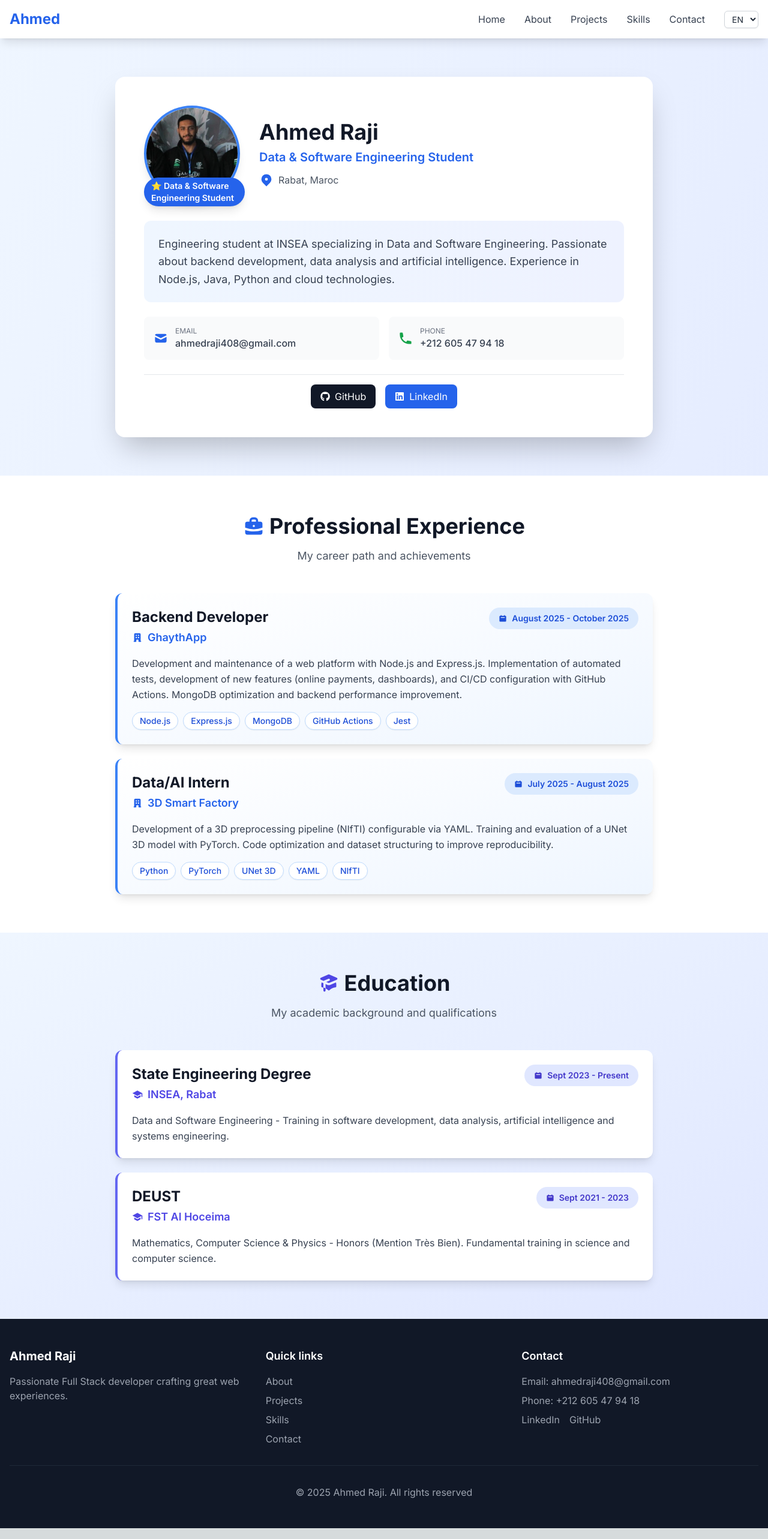
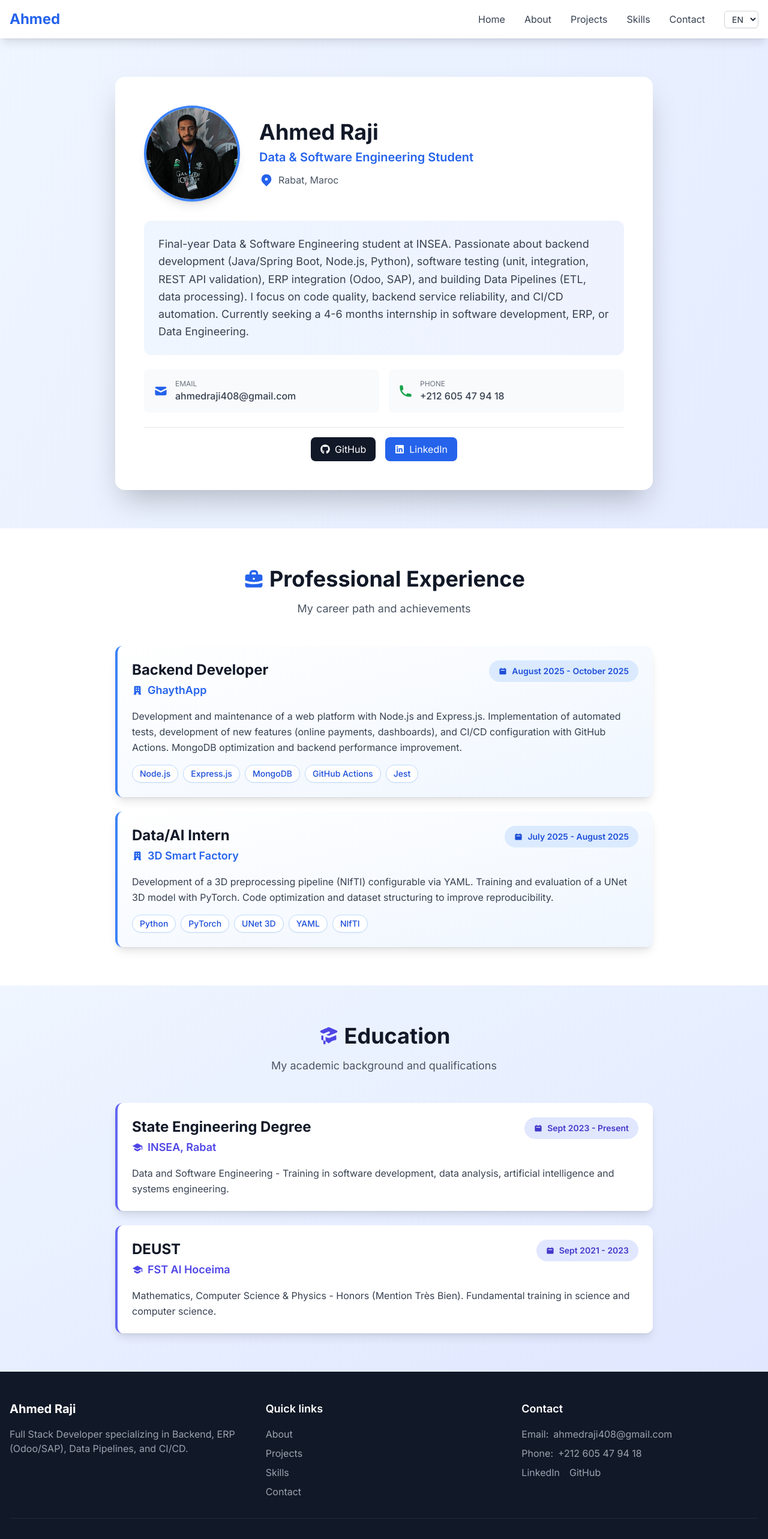
Before and after one commit to xxxmed/rajiAhmedPortfolio, a Next.js app: page /en/about in a window 1280 px wide. Shown: the top 2566 px of the page at 60% size. Built offline with nearby package versions, Linux system fonts and the light colour scheme.

Commit message:
feat: update footer contact information layout and enhance localization strings

```diff
--- a/components/Footer.tsx
+++ b/components/Footer.tsx
@@ -28,8 +28,14 @@ export default function Footer() {
           <div>
             <h4 className="text-lg font-semibold mb-4">{t('contact.title')}</h4>
             <div className="space-y-2 text-gray-400">
-              <p>{t('contact.email', {value: ''})}<a href={`mailto:${personalInfo.email}`} className="hover:text-white transition-colors">{personalInfo.email}</a></p>
-              <p>{t('contact.phone', {value: ''})}<a href={`tel:${personalInfo.phone}`} className="hover:text-white transition-colors">{personalInfo.phone}</a></p>
+              <p className="flex items-center gap-2">
+                <span>{t('contact.email', {value: ''})}</span>
+                <a dir="ltr" href={`mailto:${personalInfo.email}`} className="hover:text-white transition-colors">{personalInfo.email}</a>
+              </p>
+              <p className="flex items-center gap-2">
+                <span>{t('contact.phone', {value: ''})}</span>
+                <a dir="ltr" href={`tel:${personalInfo.phone}`} className="hover:text-white transition-colors">{personalInfo.phone}</a>
+              </p>
               <div className="flex space-x-4 mt-4">
                 {personalInfo.socialLinks.linkedin && (
                   <a href={personalInfo.socialLinks.linkedin} target="_blank" rel="noopener noreferrer" className="hover:text-white transition-colors">LinkedIn</a>
--- a/lib/data.ts
+++ b/lib/data.ts
@@ -60,6 +60,15 @@ export const skillCategories = {
       { name: "C" },
       { name: "C++" },
     ]
+  },frontend: {
+    titleKey: "Data.skills.categories.frontend",
+    skills: [
+      { name: "JavaScript" },
+      { name: "React" },
+      { name: "Next.js" },
+      { name: "HTML5/CSS3" },
+      { name: "Bootstrap" },
+    ]
   },
   database: {
     titleKey: "Data.skills.categories.database",
@@ -71,16 +80,7 @@ export const skillCategories = {
       { name: "Redis" },
     ]
   },
-  frontend: {
-    titleKey: "Data.skills.categories.frontend",
-    skills: [
-      { name: "JavaScript" },
-      { name: "React" },
-      { name: "Next.js" },
-      { name: "HTML5/CSS3" },
-      { name: "Bootstrap" },
-    ]
-  },
+
   devops: {
     titleKey: "Data.skills.categories.devops",
     skills: [
--- a/messages/ar.json
+++ b/messages/ar.json
@@ -7,18 +7,18 @@
     "contact": "تواصل"
   },
   "Hero": {
-    "title": "مرحباً، أنا أحمد راجي",
-    "subtitle": "مطور الواجهة والخلفية شغوف بصناعة تجارب ويب مميزة.",
+    "title": "أحمد راجي",
+    "subtitle": "طالب هندسة البيانات والبرمجيات متخصص في تطوير Full Stack، تكامل أنظمة ERP (Odoo/SAP)، خطوط أنابيب البيانات (Data Pipelines) وأتمتة CI/CD. أبحث حالياً عن تدريب نهائي (4-6 أشهر) في تطوير البرمجيات أو ERP أو هندسة البيانات.",
     "viewProjects": "استعرض مشاريعي",
     "downloadCv": "تحميل السيرة الذاتية",
-    "imageAlt": "أحمد - مطور Full Stack",
-    "badgeTitle": "مطور",
-    "badgeSubtitle": "فل ستاك"
+    "imageAlt": "أحمد راجي - مهندس برمجيات",
+    "badgeTitle": "متاح لـ",
+    "badgeSubtitle": "تدريب PFE"
   },
   "Footer": {
     "name": "أحمد راجي",
     "copyright": "جميع الحقوق محفوظة",
-    "tagline": "مطور فل ستاك شغوف بصناعة تجارب ويب رائعة.",
+    "tagline": "مطور Full Stack متخصص في Backend وERP (Odoo/SAP) وخطوط أنابيب البيانات وCI/CD.",
     "quickLinks": "روابط سريعة",
     "links": {
       "about": "نبذة",
@@ -129,7 +129,7 @@
     "personalInfo": {
       "name": "أحمد راجي",
       "title": "طالب هندسة البيانات والبرمجيات",
-      "bio": "طالب هندسة في المعهد الوطني للإحصاء والاقتصاد التطبيقي متخصص في علوم البيانات وهندسة البرمجيات. شغوف بتطوير الباك إند، تحليل البيانات والذكاء الاصطناعي. خبرة في Node.js و Java و Python والتقنيات السحابية."
+      "bio": "طالب في السنة الأخيرة من هندسة البيانات والبرمجيات في INSEA. شغوف بتطوير الواجهة الخلفية (Java/Spring Boot، Node.js، Python)، اختبار البرمجيات (الوحدة، التكامل، التحقق من API REST)، تكامل أنظمة ERP (Odoo، SAP) وبناء خطوط أنابيب البيانات (ETL، معالجة البيانات). أهتم بشكل خاص بجودة الكود، موثوقية خدمات الواجهة الخلفية وأتمتة CI/CD. أبحث حالياً عن تدريب نهاية الدراسة (4-6 أشهر) في تطوير البرمجيات أو ERP أو هندسة البيانات."
     },
     "experiences": {
       "backend": {
--- a/messages/en.json
+++ b/messages/en.json
@@ -7,18 +7,18 @@
     "contact": "Contact"
   },
   "Hero": {
-    "title": "Hello, I'm Ahmed Raji",
-    "subtitle": "Passionate Full Stack developer crafting great web experiences.",
+    "title": "Ahmed Raji",
+    "subtitle": "Data & Software Engineering student specializing in Full Stack Development, ERP Integration (Odoo/SAP), Data Pipelines, and CI/CD Automation. Currently seeking a 4-6 months final internship (PFE) in Software Development, ERP, or Data Engineering.",
     "viewProjects": "View my projects",
     "downloadCv": "Download CV",
-    "imageAlt": "Ahmed - Full Stack Developer",
-    "badgeTitle": "Developer",
-    "badgeSubtitle": "Full Stack"
+    "imageAlt": "Ahmed Raji - Software Engineer",
+    "badgeTitle": "Available for",
+    "badgeSubtitle": "Internship"
   },
   "Footer": {
     "name": "Ahmed Raji",
     "copyright": "All rights reserved",
-    "tagline": "Passionate Full Stack developer crafting great web experiences.",
+    "tagline": "Full Stack Developer specializing in Backend, ERP (Odoo/SAP), Data Pipelines, and CI/CD.",
     "quickLinks": "Quick links",
     "links": {
       "about": "About",
@@ -129,7 +129,7 @@
     "personalInfo": {
       "name": "Ahmed Raji",
       "title": "Data & Software Engineering Student",
-      "bio": "Engineering student at INSEA specializing in Data and Software Engineering. Passionate about backend development, data analysis and artificial intelligence. Experience in Node.js, Java, Python and cloud technologies."
+      "bio": "Final-year Data & Software Engineering student at INSEA. Passionate about backend development (Java/Spring Boot, Node.js, Python), software testing (unit, integration, REST API validation), ERP integration (Odoo, SAP), and building Data Pipelines (ETL, data processing). I focus on code quality, backend service reliability, and CI/CD automation. Currently seeking a 4-6 months internship in software development, ERP, or Data Engineering."
     },
     "experiences": {
       "backend": {
--- a/messages/fr.json
+++ b/messages/fr.json
@@ -7,18 +7,18 @@
     "contact": "Contact"
   },
   "Hero": {
-    "title": "Bonjour, je suis Ahmed Raji",
-    "subtitle": "Développeur Full Stack passionné créant de superbes expériences web.",
+    "title": "Ahmed Raji",
+    "subtitle": "Étudiant en ingénierie de données et logicielles spécialisé en développement Full Stack, intégration ERP (Odoo/SAP), Data Pipelines et automatisation CI/CD. Actuellement à la recherche d'un stage PFE (4-6 mois) en développement logiciel, ERP ou Data Engineering.",
     "viewProjects": "Voir mes projets",
     "downloadCv": "Télécharger le CV",
-    "imageAlt": "Ahmed - Développeur Full Stack",
-    "badgeTitle": "Développeur",
-    "badgeSubtitle": "Full Stack"
+    "imageAlt": "Ahmed Raji - Ingénieur Software",
+    "badgeTitle": "Disponible pour",
+    "badgeSubtitle": "Stage PFE"
   },
   "Footer": {
     "name": "Ahmed Raji",
     "copyright": "Tous droits réservés",
-    "tagline": "Développeur Full Stack passionné créant de superbes expériences web.",
+    "tagline": "Développeur Full Stack spécialisé en Backend, ERP (Odoo/SAP), Data Pipelines et CI/CD.",
     "quickLinks": "Liens rapides",
     "links": {
       "about": "À propos",
@@ -128,8 +128,8 @@
     },
     "personalInfo": {
       "name": "Ahmed Raji",
-      "title": "Ingénieur Data & Software Engineering",
-      "bio": "Étudiant ingénieur à l'INSEA spécialisé en Data et Software Engineering. Passionné par le développement backend, l'analyse de données et l'intelligence artificielle. Expérience en Node.js, Java, Python et technologies cloud."
+      "title": "Étudiant en ingénierie de données et logicielles",
+      "bio": "Étudiant en dernière année d'ingénierie Data & Software Engineering à l'INSEA. Passionné par le développement backend (Java/Spring Boot, Node.js, Python), les tests logiciels (unitaires, intégration, API REST), l'intégration d'ERP (Odoo, SAP) et la construction de Data Pipelines (ETL, traitement de données). Je porte une attention particulière à la qualité du code, la fiabilité des services backend et l'automatisation CI/CD. Actuellement à la recherche d'un stage PFE (4-6 mois) en développement logiciel, ERP ou Data Engineering."
     },
     "experiences": {
       "backend": {
--- a/src/app/[locale]/about/page.tsx
+++ b/src/app/[locale]/about/page.tsx
@@ -30,16 +30,14 @@ export default async function About({ params }: Props) {
                 <div className="relative">
                   <div className="w-32 h-32 md:w-40 md:h-40 rounded-full overflow-hidden border-4 border-blue-500 shadow-lg">
                     <Image
-                      src="/images/profile.webp"
+                      src="/images/profile.webp?v=1"
                       alt={personalInfo.name}
                       width={160}
                       height={160}
                       className="object-cover"
                     />
                   </div>
-                  <div className="absolute -bottom-2 -right-2 bg-blue-600 text-white px-3 py-1 rounded-full text-sm font-semibold shadow-lg">
-                    ⭐ {t(personalInfo.titleKey)}
-                  </div>
+
                 </div>
 
                 <div className="flex-1 text-center md:text-left">
```
Also changed, not shown: public/images/profile.webp.
